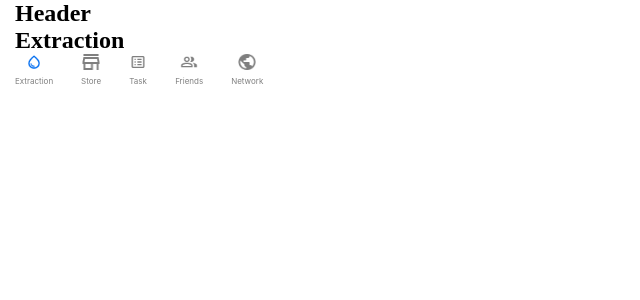
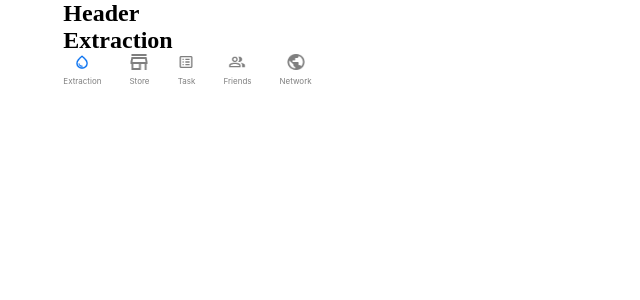
Before and after one commit to mhdnv1/miniapptg, a React (Vite) app: page / in a window 1280 px wide. Shown: the top 300 px of the page, without its empty margins (0-640 px from the left). Built offline with nearby package versions, Linux system fonts and the light colour scheme.

Commit message:
center body

```diff
--- a/src/app/styles/style.scss
+++ b/src/app/styles/style.scss
@@ -7,6 +7,9 @@ body{
     background: var(--tg-theme-bg-color);
     color: var(--tg-theme-text-color)   ;
     width: 375px;
+    overflow: hidden;
+    display: flex;
+    justify-content: center;
 }
 ul li{
     list-style-type: none;
```
